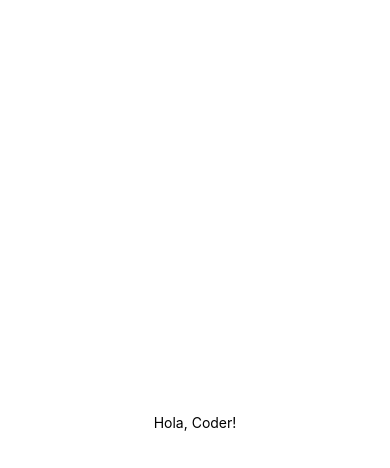
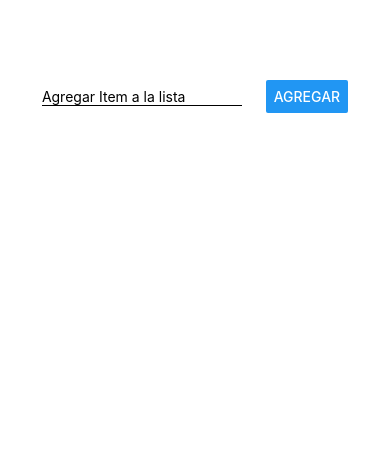
Before and after one commit to orlandoaltuve/ReactNativeApp.Altuve, a React Native app: screen / in a window 390 px wide. Shown: the top 468 px of the page. Built offline with nearby package versions, Linux system fonts and the light colour scheme.

Commit message:
core componets, agregue TextInput, Button y estilos

```diff
--- a/App.js
+++ b/App.js
@@ -1,20 +1,36 @@
 import { StatusBar } from 'expo-status-bar';
-import { StyleSheet, Text, View } from 'react-native';
+import { Button, StyleSheet, Text, TextInput, View } from 'react-native';
 
 export default function App() {
   return (
     <View style={styles.container}>
-      <Text>Hola, Coder!</Text>
-      <StatusBar style="auto" />
+      <View style={styles.itemContainer}>
+      <TextInput  placeholder='Agregar Item a la lista' style={styles.inputItem}/>
+      <Button title='Agregar'/>
+      </View>
+
+
     </View>
   );
 }
 
 const styles = StyleSheet.create({
   container: {
-    flex: 1,
-    backgroundColor: '#fff',
-    alignItems: 'center',
-    justifyContent: 'center',
+    padding:30,
+    marginTop: 50,
   },
+  itemContainer:{
+    flexDirection:"row",
+    justifyContent:'space-around',
+    alignItems:"center",
+  },
+  inputItem:{
+    borderBottomColor: 'black',
+    borderBottomWidth: 1,
+    width: 200,
+
+
+
+
+  }
 });
```
